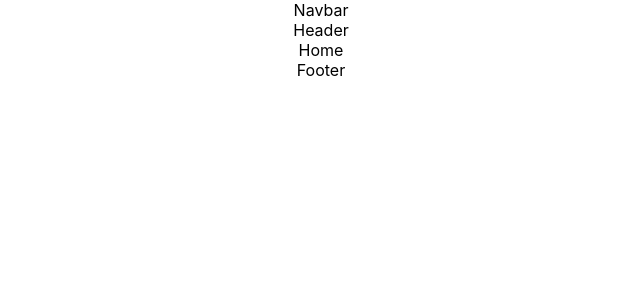
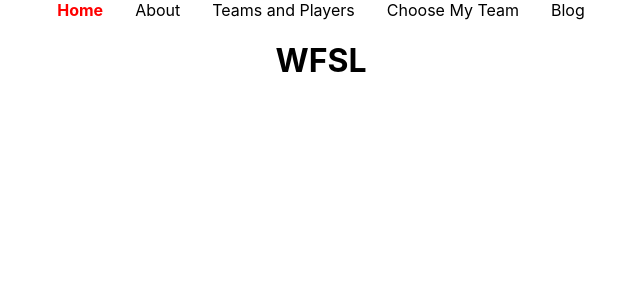
Before and after one commit to e-perlman/wfsl, a React (Create React App) app: page / in a window 1280 px wide. Shown: the top 300 px of the page, without its empty margins (319-959 px from the left). Built offline with nearby package versions, Linux system fonts and the light colour scheme.

Commit message:
create Navlinks in NavBar

```diff
--- a/src/components/Home.js
+++ b/src/components/Home.js
@@ -1,5 +1,5 @@
 export const Home = () => {
   return (
-    <div>Home</div>
+    <div></div>
   )
 }
--- a/src/components/navigation/Footer.js
+++ b/src/components/navigation/Footer.js
@@ -1,5 +1,5 @@
 export const Footer = () => {
   return (
-    <div>Footer</div>
+    <div></div>
   )
 }
--- a/src/components/navigation/Header.js
+++ b/src/components/navigation/Header.js
@@ -1,5 +1,7 @@
 export const Header = () => {
   return (
-    <div>Header</div>
+    <div>
+      <h1>WFSL</h1>
+    </div>
   )
 }
--- a/src/components/navigation/Navbar.js
+++ b/src/components/navigation/Navbar.js
@@ -1,5 +1,63 @@
+import { NavLink } from "react-router-dom";
+
+const style= {
+  width: '60%',
+  margin: '5% 0 1%',
+  padding: '1em',
+  textDecoration:'none',
+  color: 'black',
+  fontWeigth: 'bold',
+  verticalAlign: 'center'
+}
 export const Navbar = () => {
   return (
-    <div>Navbar</div>
+    <div>
+      <NavLink
+        activeStyle={{
+          fontWeight: "bolder",
+          color: 'red'
+        }}
+        exact
+        style={style}
+        to='/'
+      >Home</NavLink>
+      <NavLink
+        activeStyle={{
+          fontWeight: "bolder",
+          color: 'red'
+        }}
+        exact
+        style={style}
+        to='/about'
+      >About</NavLink>
+      <NavLink
+        activeStyle={{
+          fontWeight: "bolder",
+          color: 'red'
+        }}
+        exact
+        style={style}
+        to='/leagueplayers'
+      >Teams and Players</NavLink>
+      <NavLink
+        activeStyle={{
+          fontWeight: "bolder",
+          color: 'red'
+        }}
+        exact
+        style={style}
+        to='/choosemyteam'
+      >Choose My Team</NavLink>
+      <NavLink
+        activeStyle={{
+          fontWeight: "bolder",
+          color: 'red'
+        }}
+        exact
+        style={style}
+        to='/blog'
+      >Blog</NavLink>
+
+    </div>
   )
 }
```
